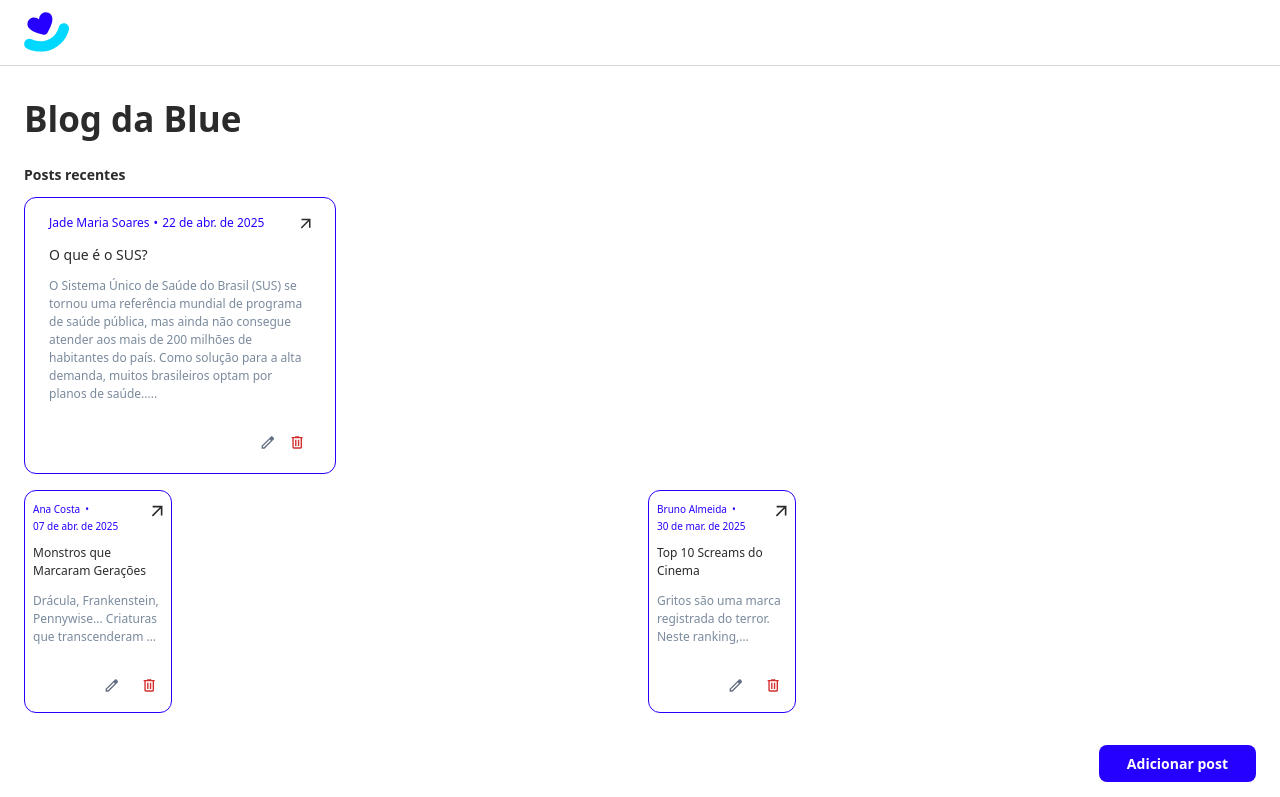
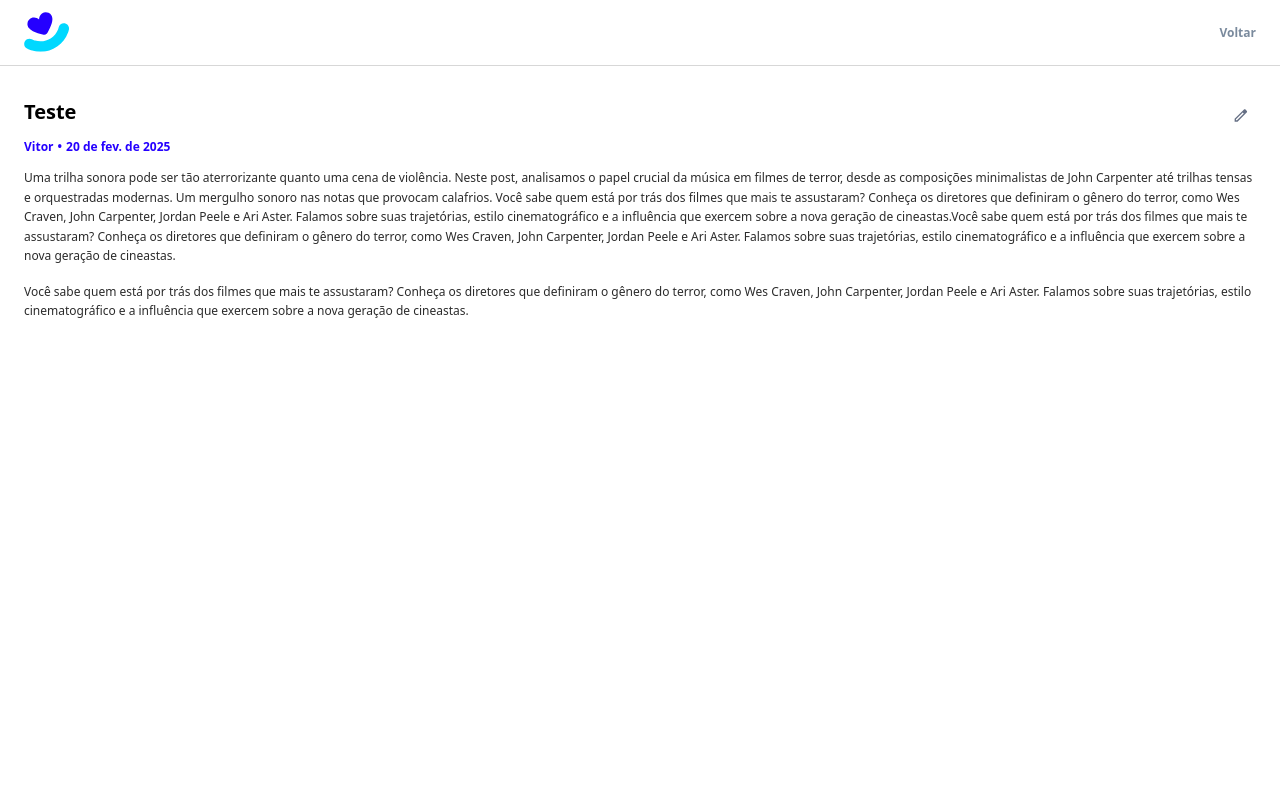
Before and after one commit to vitto2/blog-da-blue, a React (Vite) app: page / in a window 1280 px wide. Shown: the top 797 px of the page. Built offline with nearby package versions, Linux system fonts and the light colour scheme.

Commit message:
feat: cria página de visualização do post

```diff
--- a/src/App.jsx
+++ b/src/App.jsx
@@ -2,11 +2,19 @@ import Header from "./components/Header.jsx";
 import Recents from "./components/recents.jsx";
 import AllPosts from "./components/AllPosts.jsx";
 import EditPost from "./components/EditPost.jsx";
+import ViewPost from "./components/ViewPost.jsx";
 
 export default function App() {
 	return (
 		<>
-			<Header />
+			<ViewPost
+				titulo="Teste"
+				autor="Vitor"
+				dataPublicacao="20/02/2025"
+				conteudo="Uma trilha sonora pode ser tão aterrorizante quanto uma cena de violência. Neste post, analisamos o papel crucial da música em filmes de terror, desde as composições minimalistas de John Carpenter até trilhas tensas e orquestradas modernas. Um mergulho sonoro nas notas que provocam calafrios. Você sabe quem está por trás dos filmes que mais te assustaram? Conheça os diretores que definiram o gênero do terror, como Wes Craven, John Carpenter, Jordan Peele e Ari Aster. Falamos sobre suas trajetórias, estilo cinematográfico e a influência que exercem sobre a nova geração de cineastas.Você sabe quem está por trás dos filmes que mais te assustaram? Conheça os diretores que definiram o gênero do terror, como Wes Craven, John Carpenter, Jordan Peele e Ari Aster. Falamos sobre suas trajetórias, estilo cinematográfico e a influência que exercem sobre a nova geração de cineastas.
+				Você sabe quem está por trás dos filmes que mais te assustaram? Conheça os diretores que definiram o gênero do terror, como Wes Craven, John Carpenter, Jordan Peele e Ari Aster. Falamos sobre suas trajetórias, estilo cinematográfico e a influência que exercem sobre a nova geração de cineastas."
+			/>
+			{/* <Header />
 			<div className="px-[24px]">
 				<div className="w-full">
 					<h1 className="font-figtree text-[2.1875rem] font-bold pt-[2rem] pb-[1.5rem]  text-[#2B2B2B] leading-[120%] ">
@@ -18,7 +26,7 @@ export default function App() {
 					</h2>
 					<AllPosts />
 				</div>
-			</div>
+			</div> */}
 		</>
 	);
 }
--- /dev/null
+++ b/src/components/ViewPost.jsx
@@ -0,0 +1,55 @@
+import React from "react";
+import Header from "./Header";
+import editIcon from "../assets/img/edit-button_mobile.svg";
+
+export default function ViewPost({
+	titulo,
+	autor,
+	dataPublicacao,
+	conteudo,
+	onEdit,
+}) {
+	function formatarData(d) {
+		const [dia, mes, ano] = d.split("/");
+		return new Date(`${ano}-${mes}-${dia}`).toLocaleDateString("pt-BR", {
+			day: "2-digit",
+			month: "short",
+			year: "numeric",
+		});
+	}
+
+	return (
+		<div className="flex min-h-screen flex-col">
+			<Header returnBtn />
+
+			<main className="flex-1 px-[1.5rem] pt-[2rem] pb-[2rem]">
+				<div className="relative mb-[0.75rem]">
+					<h1 className="text-xl font-semibold">{titulo}</h1>
+
+					<button
+						onClick={onEdit}
+						className="absolute right-0 top-[0.125rem]">
+						<img src={editIcon} alt="Editar" />
+					</button>
+				</div>
+
+				<div className="pb-[12px] flex gap-[4px] items-center text-[.75rem] text-[#2500FF] font-semibold">
+					<h4 className="font-semibold">{autor}</h4>
+					<span>•</span>
+					<h4>{formatarData(dataPublicacao)}</h4>
+				</div>
+
+				{conteudo
+					.split("\n")
+					.filter((p) => p.trim().length)
+					.map((p, i) => (
+						<p
+							key={i}
+							className="mb-[1rem] text-[0.75rem] leading-relaxed text-[#2B2B2B]">
+							{p}
+						</p>
+					))}
+			</main>
+		</div>
+	);
+}
```
